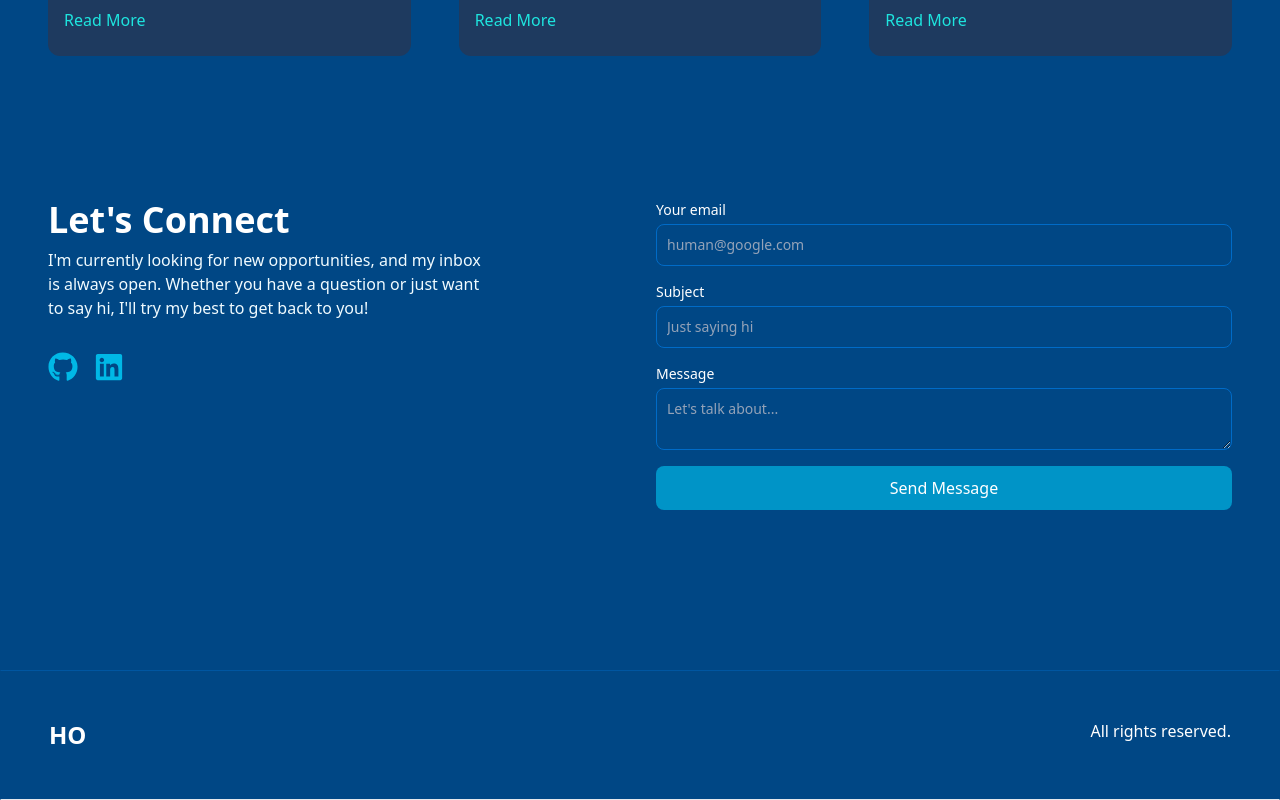
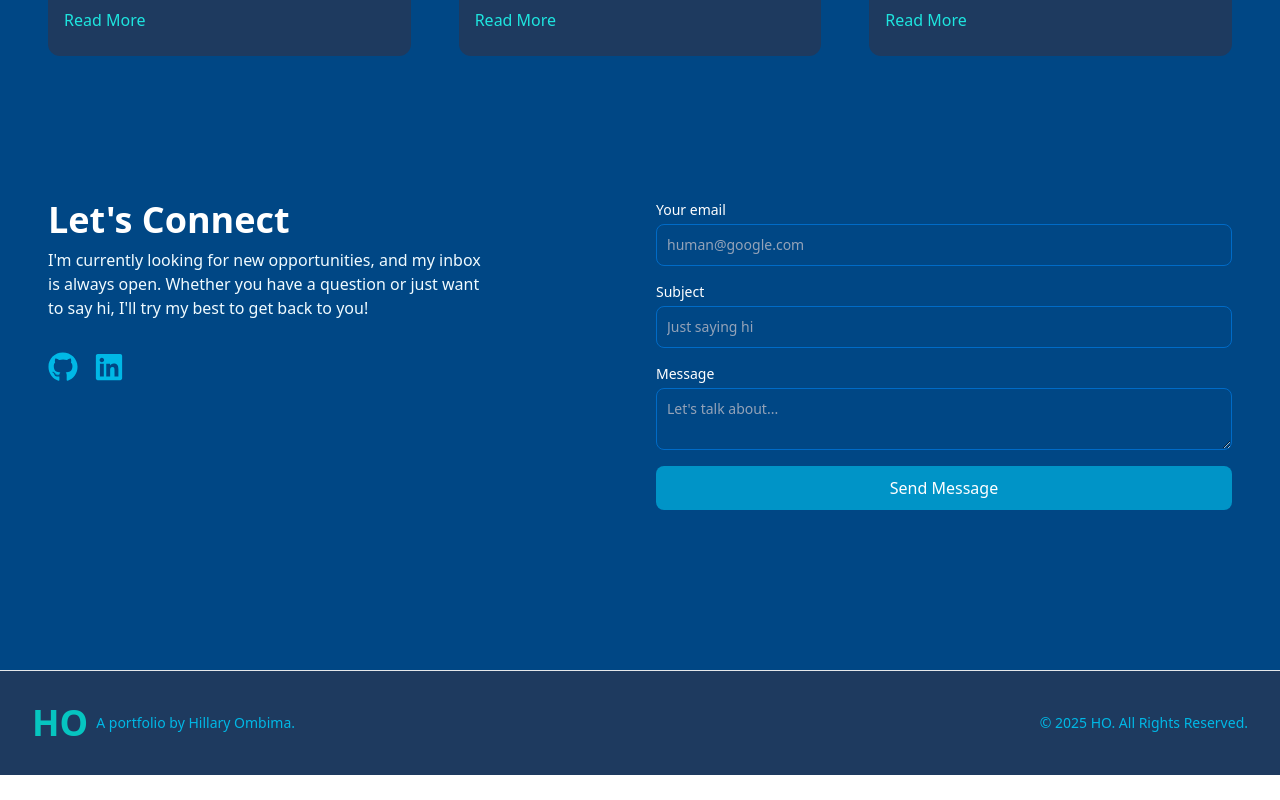
Before and after one commit to ombima56/ombima-hillary, a React (Vite) app in the folder frontend/: page / in a window 1280 px wide. Shown: the part 2146-2946 px from the top of the page. After the commit the page ends 2921 px from the top, so only its background shows below. Built offline with nearby package versions, Linux system fonts and the light colour scheme.

Commit message:
feat: add links to social account

```diff
--- a/frontend/src/components/ui/ProjectCard/Footer.jsx
+++ b/frontend/src/components/ui/ProjectCard/Footer.jsx
@@ -1,11 +1,65 @@
 import React from "react";
+import { FaGithub, FaLinkedin, FaTwitter } from "react-icons/fa";
 
 const Footer = () => {
+  // Define social media links
+  // const socialLinks = [
+  //   {
+  //     id: 1,
+  //     name: "GitHub",
+  //     href: "https://github.com/ombima56", // Replace with your GitHub URL
+  //     icon: FaGithub,
+  //   },
+  //   {
+  //     id: 2,
+  //     name: "LinkedIn",
+  //     href: "https://linkedin.com/in/hillary-ombima", // Replace with your LinkedIn URL
+  //     icon: FaLinkedin,
+  //   },
+  //   {
+  //     id: 3,
+  //     name: "Twitter",
+  //     href: "https://twitter.com/your-username", // Replace with your Twitter URL
+  //     icon: FaTwitter,
+  //   },
+  // ];
+
   return (
-    <footer className="footer border border-t-primary-700 border-l-transparent border-r-transparent text-white">
-      <div className="container p-12 flex justify-between">
-        <span className="text-2xl font-semibold">HO</span>
-        <p className="text-tertiary">All rights reserved.</p>
+    <footer className="footer border-t border-t-tertiary-700 bg-primary-900 text-white">
+      <div className="container mx-auto p-8 flex flex-col md:flex-row items-center justify-between">
+        {/* Left Section: Branding */}
+        <div className="flex items-center mb-4 md:mb-0">
+          <span className="text-4xl font-bold text-accent-500 mr-2">HO</span>
+          <p className="text-sm text-secondary-500">
+            A portfolio by Hillary Ombima.
+          </p>
+        </div>
+
+        {/* Center Section: Social Icons
+        <div className="flex flex-col items-center mb-4 md:mb-0">
+          <p className="text-sm text-secondary-500 mb-2">Let&apos;s Connect!</p>
+          <div className="flex gap-4">
+            {socialLinks.map((link) => (
+              <a
+                key={link.id}
+                href={link.href}
+                target="_blank"
+                rel="noopener noreferrer"
+                aria-label={`${link.name} Profile`}
+                className="text-secondary-400 hover:text-white transition-colors duration-300 transform hover:scale-110"
+              >
+                <link.icon size={24} />
+              </a>
+            ))}
+          </div>
+        </div> */}
+
+        {/* Right Section: Copyright */}
+        <div className="text-center md:text-right">
+          <p className="text-sm text-secondary-500">
+            © {new Date().getFullYear()} HO. All Rights Reserved.
+          </p>
+        </div>
       </div>
     </footer>
   );
```
